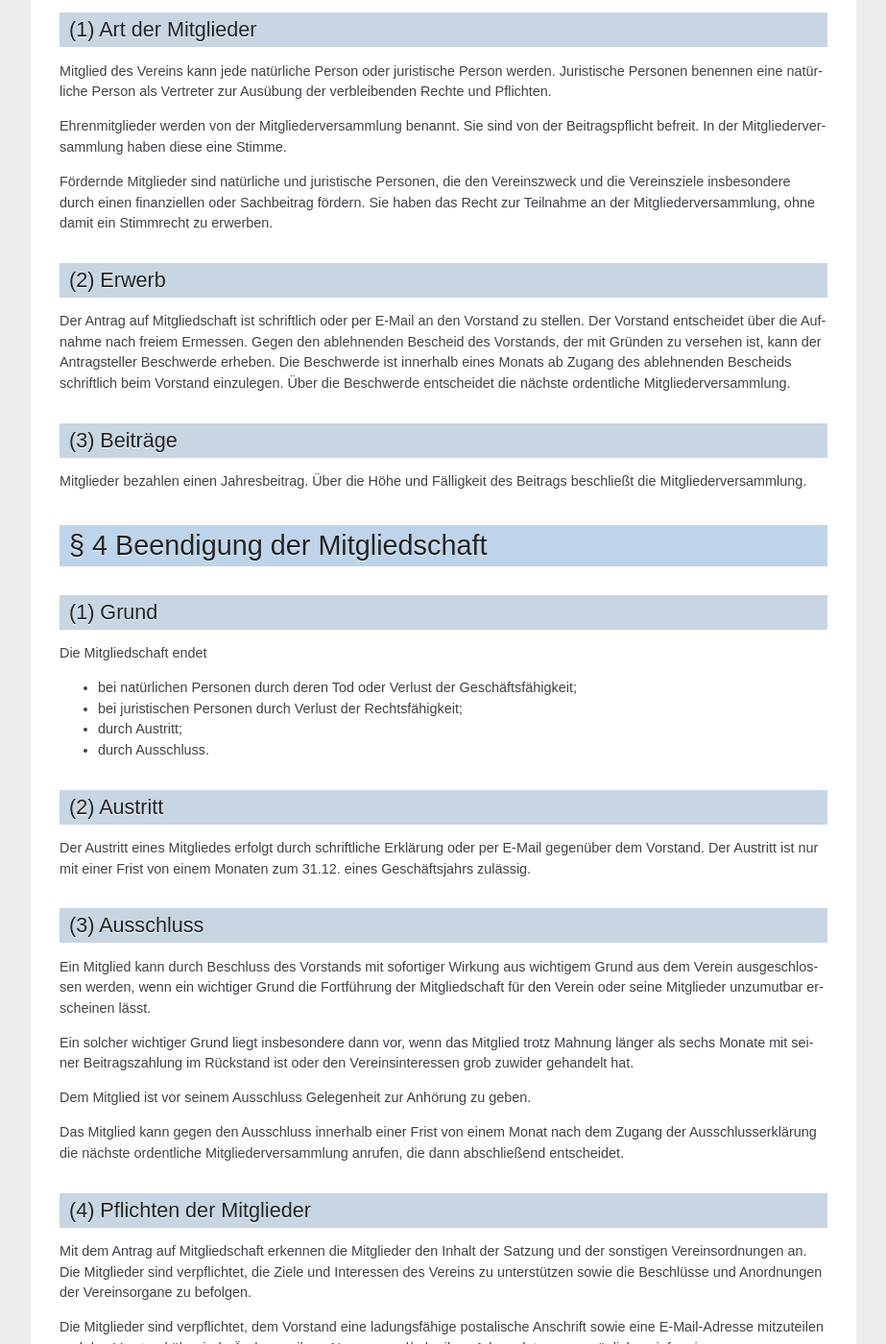
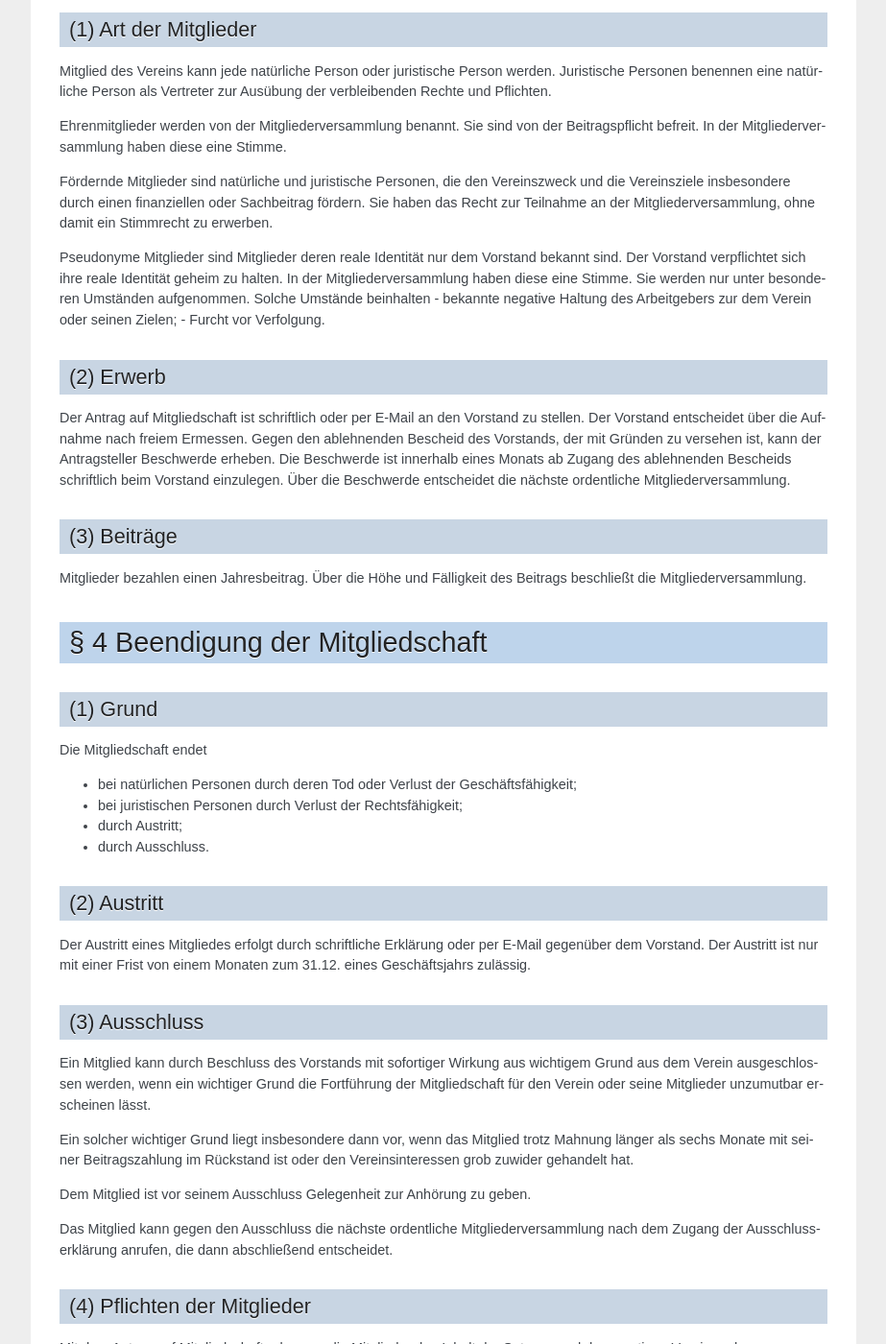
Before and after one commit to overte-org/Overte_e.V._Articles_of_Association, a Sphinx documentation site: the page built from source/index.rst, in a window 1280 px wide and 1400 px high, scrolled down 1872 px. Shown: the whole window at 96% size, without its empty margins (198-1121 px from the left). Built offline with Sphinx 7.4.7, drawn with Linux system fonts in a browser that asks for light colours; some of the changed text lies outside the part shown.

Commit message:
Finish todo list. Allow pseudonym members under special circumstances. Make contesting exclusion clearer.

```diff
--- a/source/index.rst
+++ b/source/index.rst
@@ -102,6 +102,12 @@ Fördernde Mitglieder sind natürliche und juristische Personen, die den Vereins
 einen finanziellen oder Sachbeitrag fördern. Sie haben das Recht zur Teilnahme an der Mitgliederversammlung,
 ohne damit ein Stimmrecht zu erwerben.
 
+Pseudonyme Mitglieder sind Mitglieder deren reale Identität nur dem Vorstand bekannt sind. Der Vorstand verpflichtet sich ihre reale Identität geheim zu halten.
+In der Mitgliederversammlung haben diese eine Stimme. Sie werden nur unter besonderen Umständen aufgenommen.
+Solche Umstände beinhalten
+- bekannte negative Haltung des Arbeitgebers zur dem Verein oder seinen Zielen;
+- Furcht vor Verfolgung.
+
 (2) Erwerb
 ----------
 Der Antrag auf Mitgliedschaft ist schriftlich oder per E-Mail an den Vorstand zu stellen. Der Vorstand entscheidet über die Aufnahme nach
@@ -141,8 +147,7 @@ seiner Beitragszahlung im Rückstand ist oder den Vereinsinteressen grob zuwider
 
 Dem Mitglied ist vor seinem Ausschluss Gelegenheit zur Anhörung zu geben.
 
-Das Mitglied kann gegen den Ausschluss innerhalb einer Frist von einem Monat nach dem Zugang der Ausschlusserklärung
-die nächste ordentliche Mitgliederversammlung anrufen, die dann abschließend entscheidet.
+Das Mitglied kann gegen den Ausschluss die nächste ordentliche Mitgliederversammlung nach dem Zugang der Ausschlusserklärung anrufen, die dann abschließend entscheidet.
 
 (4) Pflichten der Mitglieder
 ----------------------------
@@ -170,7 +175,6 @@ Die Organe des Vereins sind
 Der Vorstand besteht aus 6 Personen, ihm können nur natürliche Personen angehören.
 
 Der Vorstand wählt aus seiner Mitte einen Vorsitzenden und zwei Stellvertreter. Einer der Stellvertreter ist der Schatzmeister.
-
 
 (2) Vertretungsberechtigung
 ---------------------------
@@ -239,6 +243,7 @@ Werden Vorstandsmitglieder aufgrund ihrer Vorstandstätigkeit von Dritten in Ans
 stellt der Verein das betroffene Mitglied des Vorstands von diesen Ansprüchen frei,
 sofern das Vorstandsmitglied nicht vorsätzlich oder grob fahrlässig handelte.
 
+
 § 7 Kassenprüfung
 =================
 
@@ -338,6 +341,7 @@ Der Versammlungsleiter bestimmt einen Protokollführer.
 Eine außerordentliche Mitgliederversammlung findet statt, wenn das Interesse des Vereins es erfordert oder wenn 1/5 der
 Mitglieder es schriftlich unter Angabe der Gründe beim Vorstand beantragt.
 
+
 § 10 Auflösung des Vereins
 ==========================
 Bei Auflösung oder Aufhebung des Vereins oder bei Wegfall steuerbegünstigter Zwecke fällt das Vermögen des Vereins an die
```
Also changed, not shown: other parts of source/index.rst (+3 -5 lines), todo.md (deleted, +0 -4 lines).
